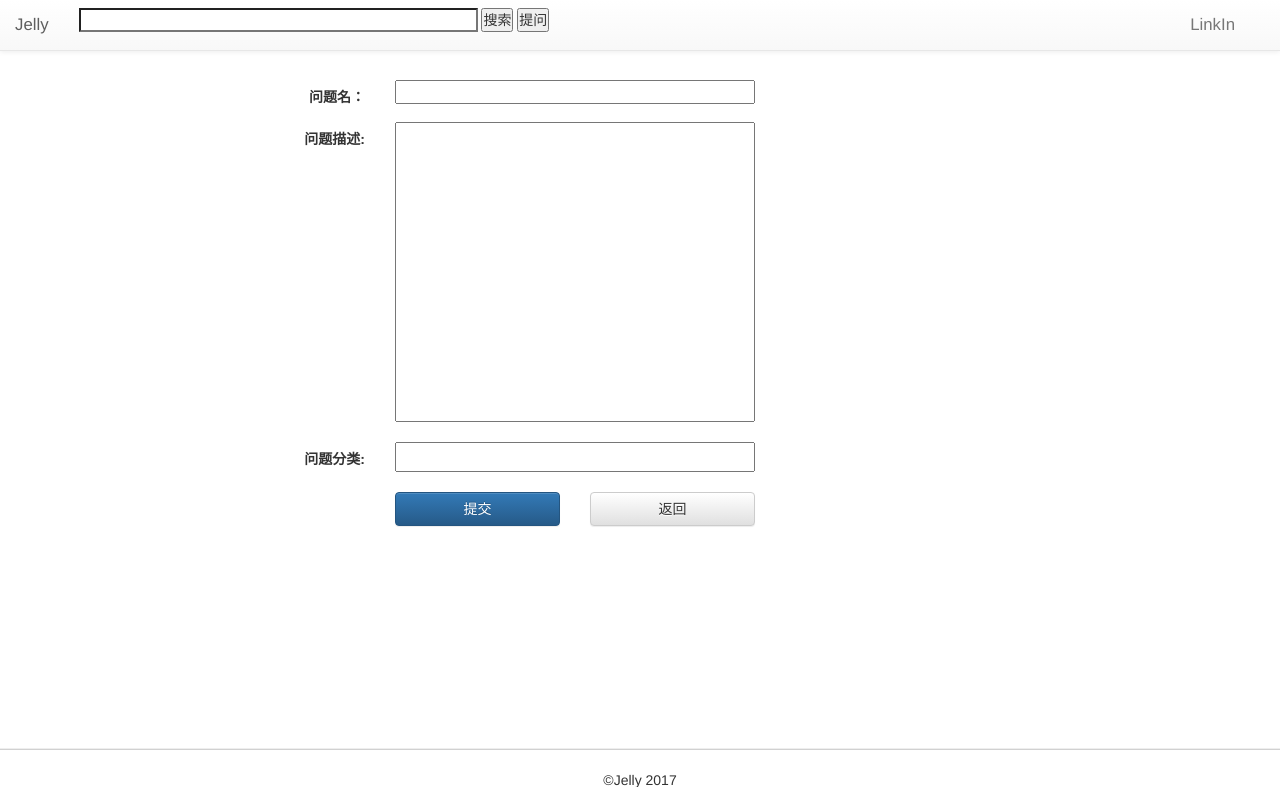
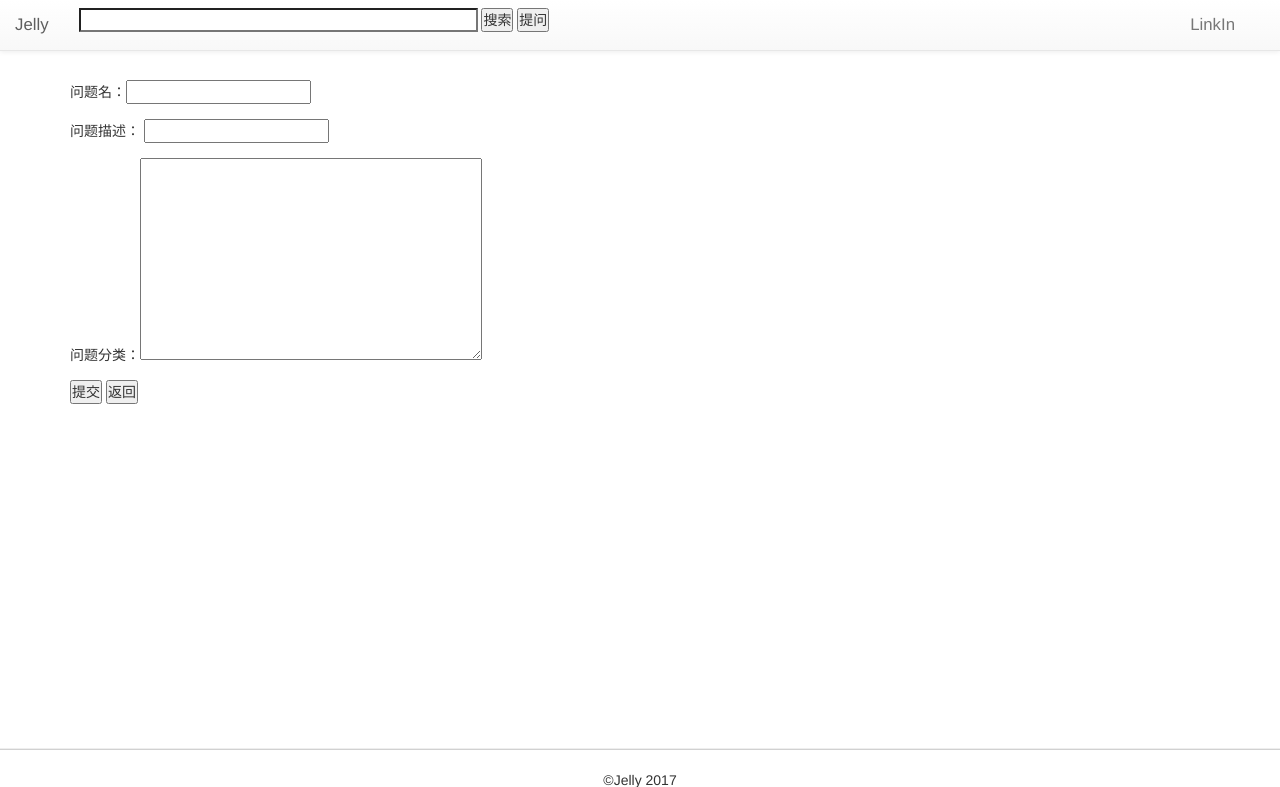
Before and after one commit to liupengmolly/jelly, a Django app: page /qa/ask/ in a window 1280 px wide. Shown: the top 787 px of the page. Run offline with Django 3.2, Linux system fonts and the light colour scheme; parts of the project's set-up code (start-up, migrations or seed data) failed here and were passed over; some libraries are stand-ins or nearby versions.

Commit message:
Revert "sync from master"

```diff
--- a/usst_info/all_static/css/ask.css
+++ b/usst_info/all_static/css/ask.css
@@ -3,19 +3,3 @@
   margin: 0 auto;
   margin-top: 80px;
 }
-
-textarea[id="id_content"] {
-  width: 100%;
-  height: 300px;
-  resize: none;
-  scroll-behavior: smooth;
-}
-
-textarea[id="id_categories"] {
-  width: 100%;
-  height: 30px;
-  resize: none;
-}
-input[type="text"] {
-  width: 100%;
-}
--- a/usst_info/all_static/css/index.css
+++ b/usst_info/all_static/css/index.css
@@ -1,4 +1,4 @@
 img {
-  width:30%;
-  height: 30%;
+  width:50%;
+  height: 50%;
 }
--- a/usst_info/qa/models.py
+++ b/usst_info/qa/models.py
@@ -24,7 +24,7 @@ class Question(models.Model):
     """
     asker = models.ForeignKey(Userinfo,on_delete=models.PROTECT)
     title = models.CharField(max_length=200)
-    content = models.TextField()
+    content = models.CharField(max_length=10000)
     pubtime = models.DateTimeField(auto_now=True,blank=True)
     categories = models.TextField()
     if_delete = models.IntegerField(default=0)
--- a/usst_info/templates/qa/ask.html
+++ b/usst_info/templates/qa/ask.html
@@ -9,34 +9,21 @@
   <div class="main">
     <div class="container content">
       <div class="row">
-        <div class="col-xs-10 col-xs-offset-1 col-sm-10 col-md-offset-1 col-md-8 col-md-offset-2 col-lg-8 col-lg-offset-2">
-          <form class="form-horizontal" method="post">
+        <div class="col-xs-10 col-sm-10 col-md-8">
+          <form method="post">
             {% csrf_token %}
             <div class="form-group">
-              <label class="col-xs-2 col-sm-2 col-md-2 col-lg-2 control-label">问题名：</label>
-              <div class="col-xs-8 col-sm-8 col-md-6 col-lg-6">
-                {{ form.title }}
-              </div>
+              <p>问题名：{{ form.title }}</p>
             </div>
             <div class="form-group">
-              <label class="col-xs-2 col-sm-2 col-md-2 col-lg-2 control-label">问题描述:</label>
-              <div class="col-xs-8 col-sm-8 col-md-6 col-lg-6">
-                {{ form.content }}
-              </div>
+              <p>问题描述： {{ form.content }}</p>
             </div>
             <div class="form-group">
-              <label class="col-xs-2 col-sm-2 col-md-2 col-lg-2 control-label">问题分类:</label>
-              <div class="col-xs-8 col-sm-8 col-md-6 col-lg-6">
-                {{ form.categories }}
-              </div>
+              <p>问题分类：{{ form.categories }}</p>
             </div>
             <div class="form-group">
-              <div class="col-xs-offset-2 col-xs-4 col-sm-offset-2 col-sm-4 col-md-offset-2 col-md-3 col-lg-offset-2 col-lg-3">
-                <input class="btn btn-primary form-control" type="submit" name="" value="提交">
-              </div>
-              <div class="col-xs-4 col-sm-4 col-md-3 col-lg-3">
-                <input class="btn btn-default form-control" type="button" name="" value="返回">
-              </div>
+              <input type="submit" name="" value="提交">
+              <input type="button" name="" value="返回">
             </div>
           </form>
         </div>
--- a/usst_info/usst_info/settings.py
+++ b/usst_info/usst_info/settings.py
@@ -92,8 +92,8 @@ DATABASES = {
         'ENGINE': 'django.db.backends.mysql',
         'NAME': 'jelly',
         'USER':'uncleofjelly',
-        'PASSWORD':'jelly14mynephew',
-        'HOST':'106.15.44.172',
+        'PASSWORD':'',
+        'HOST':'',
         'PORT':'3306',
     }
 }
```
Also changed, not shown: usst_info/qa/migrations/0003_auto_20170831_1511.py (deleted), usst_info/search/migrations/0001_initial.py (deleted), usst_info/user/migrations/0004_merge_20170831_1510.py (deleted).
